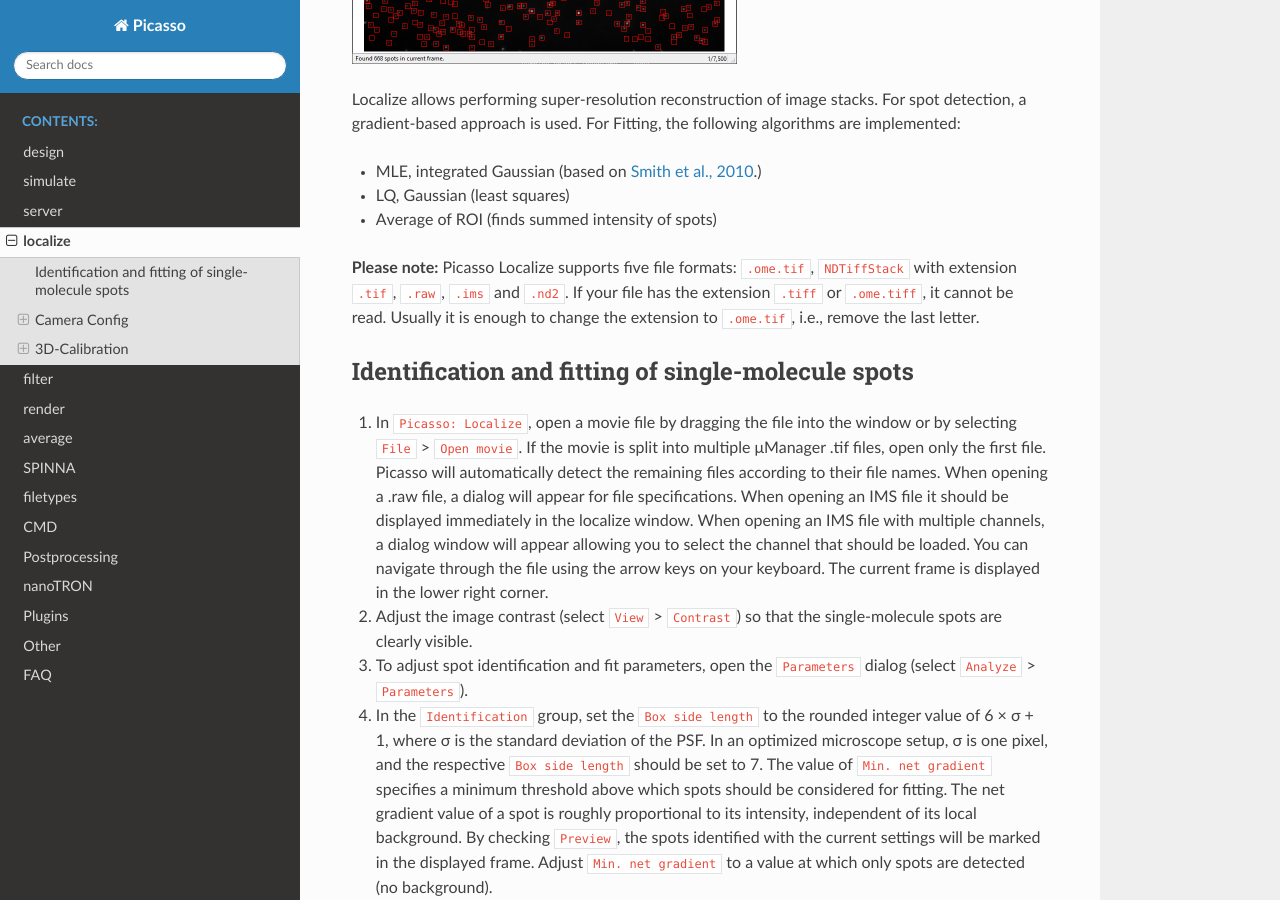
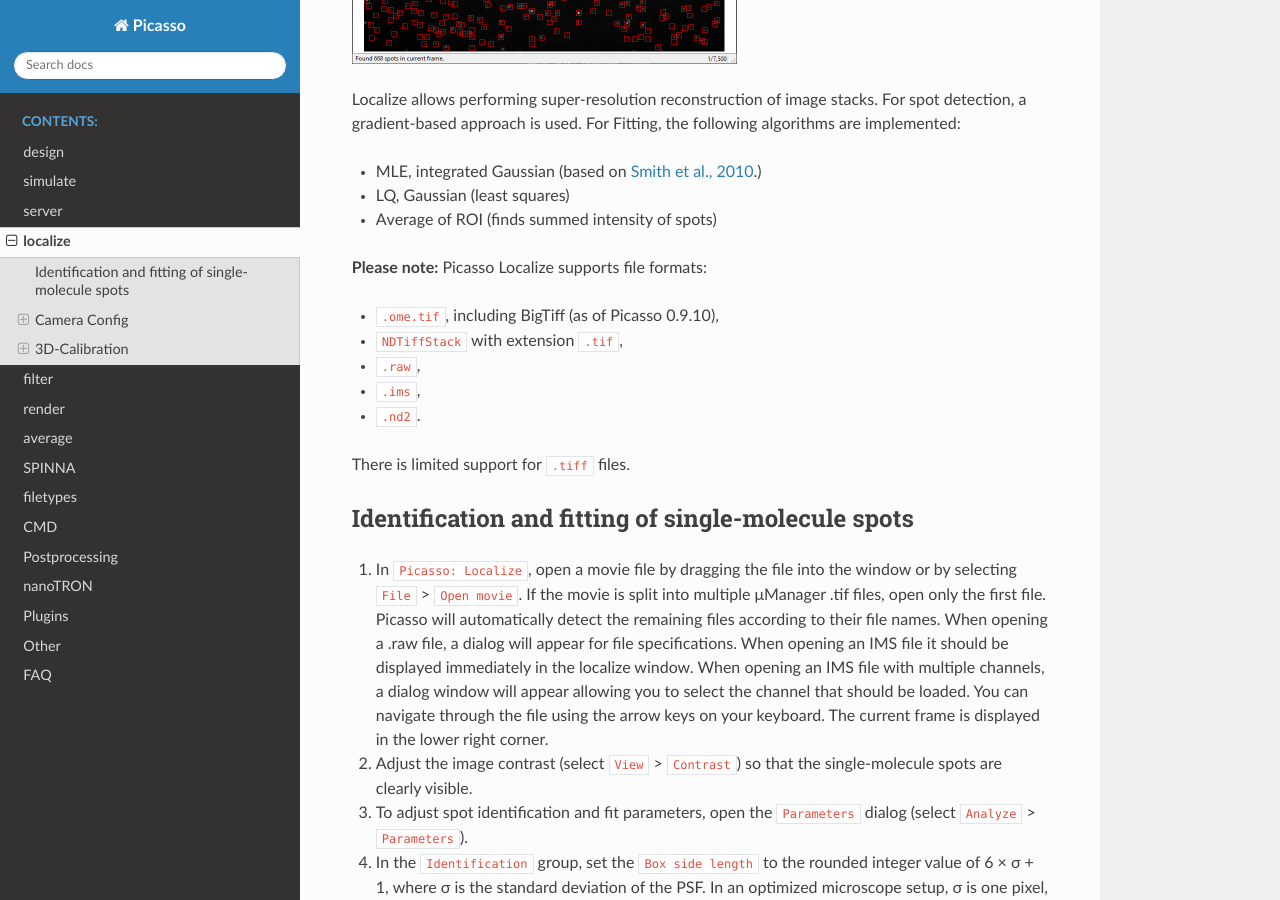
Before and after one commit to jungmannlab/picasso, a Sphinx documentation site: the page built from docs/localize.rst, in a window 1280 px wide and 900 px high, scrolled down 496 px. Built offline with Sphinx 7.4.7 and the Read the Docs theme 3.1.0, drawn with Linux system fonts in a browser that asks for light colours.

```diff
--- a/changelog.rst
+++ b/changelog.rst
@@ -5,6 +5,10 @@ Last change: 24-MAR-2026 CEST
 
 0.9.10
 ------
+Important updates:
+^^^^^^^^^^^^^^^^^^
+- Added support for loading BigTIFF in Picasso Localize (#631), big thanks to @boydcpeters
+
 Small improvements:
 +++++++++++++++++++
 - ``picasso.aim.aim`` accepts progress as a ``lib.ProgressDialog``, ``"console"`` or ``None``
--- a/docs/localize.rst
+++ b/docs/localize.rst
@@ -11,7 +11,15 @@ Localize allows performing super-resolution reconstruction of image stacks. For
 - LQ, Gaussian (least squares)
 - Average of ROI (finds summed intensity of spots)
 
-**Please note:** Picasso Localize supports five file formats: ``.ome.tif``, ``NDTiffStack`` with extension ``.tif``, ``.raw``, ``.ims`` and ``.nd2``. If your file has the extension ``.tiff`` or ``.ome.tiff``, it cannot be read. Usually it is enough to change the extension to ``.ome.tif``, i.e., remove the last letter.
+**Please note:** Picasso Localize supports file formats:
+
+- ``.ome.tif``, including BigTiff (as of Picasso 0.9.10),
+- ``NDTiffStack`` with extension ``.tif``,
+- ``.raw``,
+- ``.ims``,
+- ``.nd2``.
+
+There is limited support for ``.tiff`` files.
 
 Identification and fitting of single-molecule spots
 ---------------------------------------------------
```
